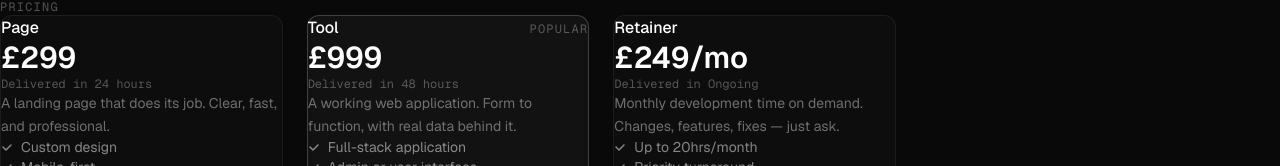
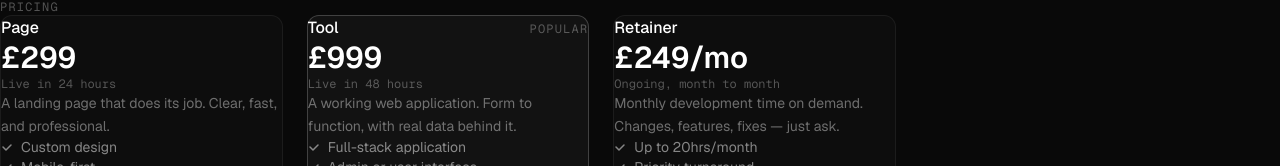
Before and after one commit to Caddickbrown/vesper, a Next.js app: page / in a window 1280 px wide. Shown: the part 486-652 px from the top of the page. Built offline with nearby package versions, Linux system fonts and the light colour scheme.

Commit message:
Fix copy: delivery strings, remove 'Delivered in Ongoing'

```diff
--- a/app/page.tsx
+++ b/app/page.tsx
@@ -62,14 +62,14 @@ export default function Home() {
               {
                 name: "Page",
                 price: "£299",
-                delivery: "24 hours",
+                delivery: "Live in 24 hours",
                 desc: "A landing page that does its job. Clear, fast, and professional.",
                 features: ["Custom design", "Mobile-first", "Deployed to your domain", "Source code included"],
               },
               {
                 name: "Tool",
                 price: "£999",
-                delivery: "48 hours",
+                delivery: "Live in 48 hours",
                 desc: "A working web application. Form to function, with real data behind it.",
                 features: ["Full-stack application", "Admin or user interface", "Deployed and live", "Source code included"],
                 highlight: true,
@@ -77,7 +77,7 @@ export default function Home() {
               {
                 name: "Retainer",
                 price: "£249/mo",
-                delivery: "Ongoing",
+                delivery: "Ongoing, month to month",
                 desc: "Monthly development time on demand. Changes, features, fixes — just ask.",
                 features: ["Up to 20hrs/month", "Priority turnaround", "Covers any project", "Cancel any time"],
               },
@@ -97,7 +97,7 @@ export default function Home() {
                   )}
                 </div>
                 <p className="text-3xl font-semibold mb-1">{p.price}</p>
-                <p className="text-xs font-mono text-white/30 mb-4">Delivered in {p.delivery}</p>
+                <p className="text-xs font-mono text-white/30 mb-4">{p.delivery}</p>
                 <p className="text-sm text-white/40 leading-relaxed mb-6">{p.desc}</p>
                 <ul className="space-y-2 mb-8">
                   {p.features.map((f) => (
```
